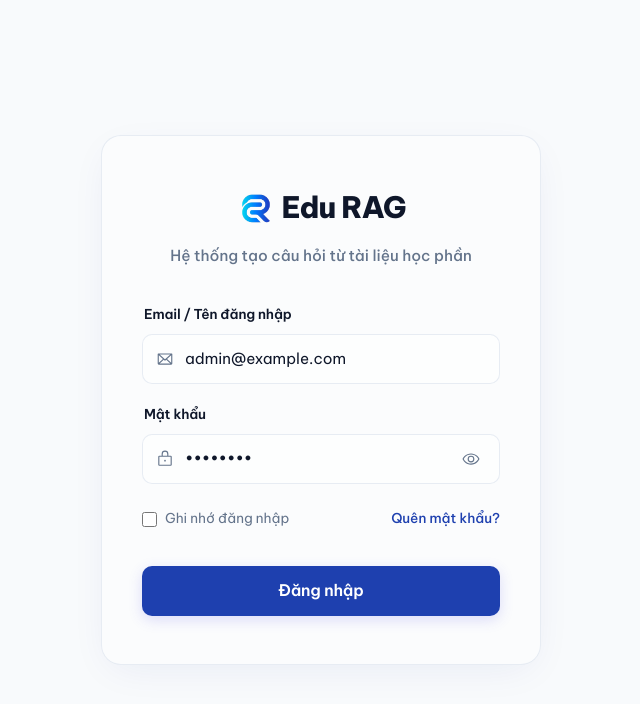
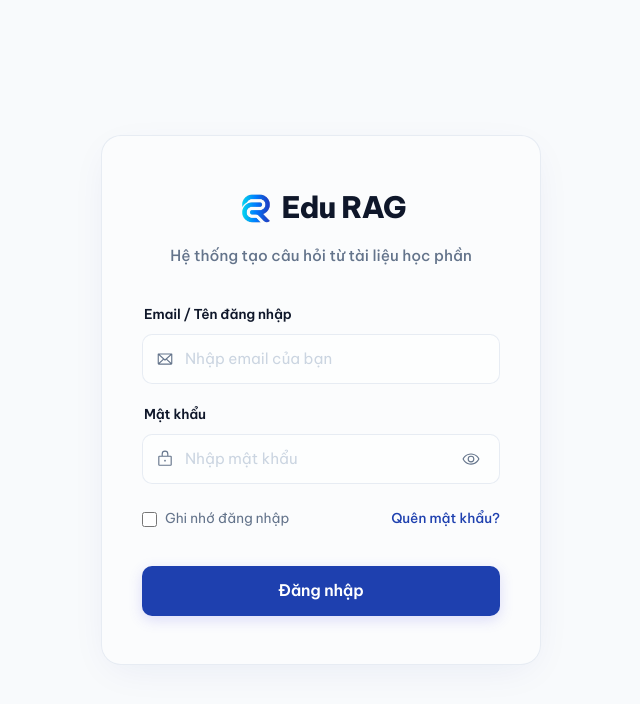
Before and after one commit to chplay2020/edu-rag-assessment-question-generator, a React (Vite) app in the folder frontend/: page /login in a window 1280 px wide. Shown: the top 704 px of the page, without its empty margins (319-959 px from the left). Built offline with nearby package versions, Linux system fonts and the light colour scheme; no server answers.

Commit message:
fix remember login

```diff
--- a/frontend/src/pages/Login.tsx
+++ b/frontend/src/pages/Login.tsx
@@ -12,8 +12,9 @@ const BASE_URL = (import.meta.env.VITE_API_URL as string | undefined) || 'http:/
 export const Login: React.FC = () => {
   const navigate = useNavigate();
   const [showPassword, setShowPassword] = useState(false);
-  const [email, setEmail] = useState('admin@example.com');
-  const [password, setPassword] = useState('password');
+  const [email, setEmail] = useState(localStorage.getItem('remembered_email') || '');
+  const [password, setPassword] = useState('');
+  const [rememberMe, setRememberMe] = useState(!!localStorage.getItem('remembered_email'));
   const [error, setError] = useState<string | null>(null);
   const [isLoading, setIsLoading] = useState(false);
 
@@ -36,6 +37,11 @@ export const Login: React.FC = () => {
       const data = response.data;
       if (data.access_token) {
         localStorage.setItem('access_token', data.access_token);
+        if (rememberMe) {
+          localStorage.setItem('remembered_email', email);
+        } else {
+          localStorage.removeItem('remembered_email');
+        }
         navigate('/');
       } else {
         setError('Đăng nhập thất bại: Không nhận được token');
@@ -89,10 +95,13 @@ export const Login: React.FC = () => {
             <label>Email / Tên đăng nhập</label>
             <div className="input-wrapper">
               <input
+                id="email"
+                name="email"
                 type="text"
                 placeholder="Nhập email của bạn"
                 value={email}
                 onChange={(e) => setEmail(e.target.value)}
+                autoComplete="username"
               />
               <Envelope size={18} />
             </div>
@@ -102,10 +111,13 @@ export const Login: React.FC = () => {
             <label>Mật khẩu</label>
             <div className="input-wrapper">
               <input
+                id="password"
+                name="password"
                 type={showPassword ? "text" : "password"}
                 placeholder="Nhập mật khẩu"
                 value={password}
                 onChange={(e) => setPassword(e.target.value)}
+                autoComplete="current-password"
                 style={{
                   width: '100%',
                   display: 'block',
@@ -139,7 +151,11 @@ export const Login: React.FC = () => {
 
           <div className="login-helpers">
             <label className="remember-me">
-              <input type="checkbox" />
+              <input
+                type="checkbox"
+                checked={rememberMe}
+                onChange={(e) => setRememberMe(e.target.checked)}
+              />
               <span>Ghi nhớ đăng nhập</span>
             </label>
             <a href="#" className="forgot-password" onClick={(e) => e.preventDefault()}>
```
